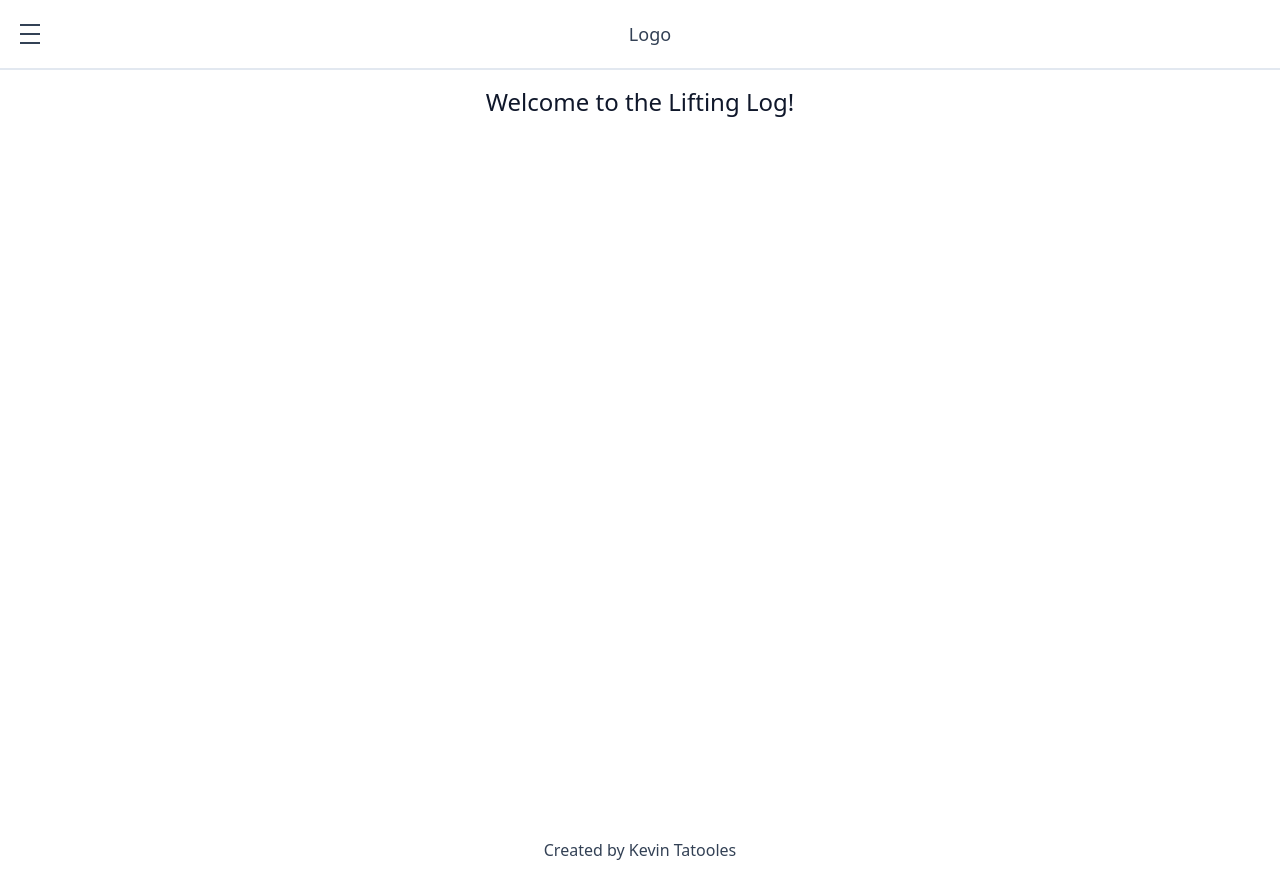
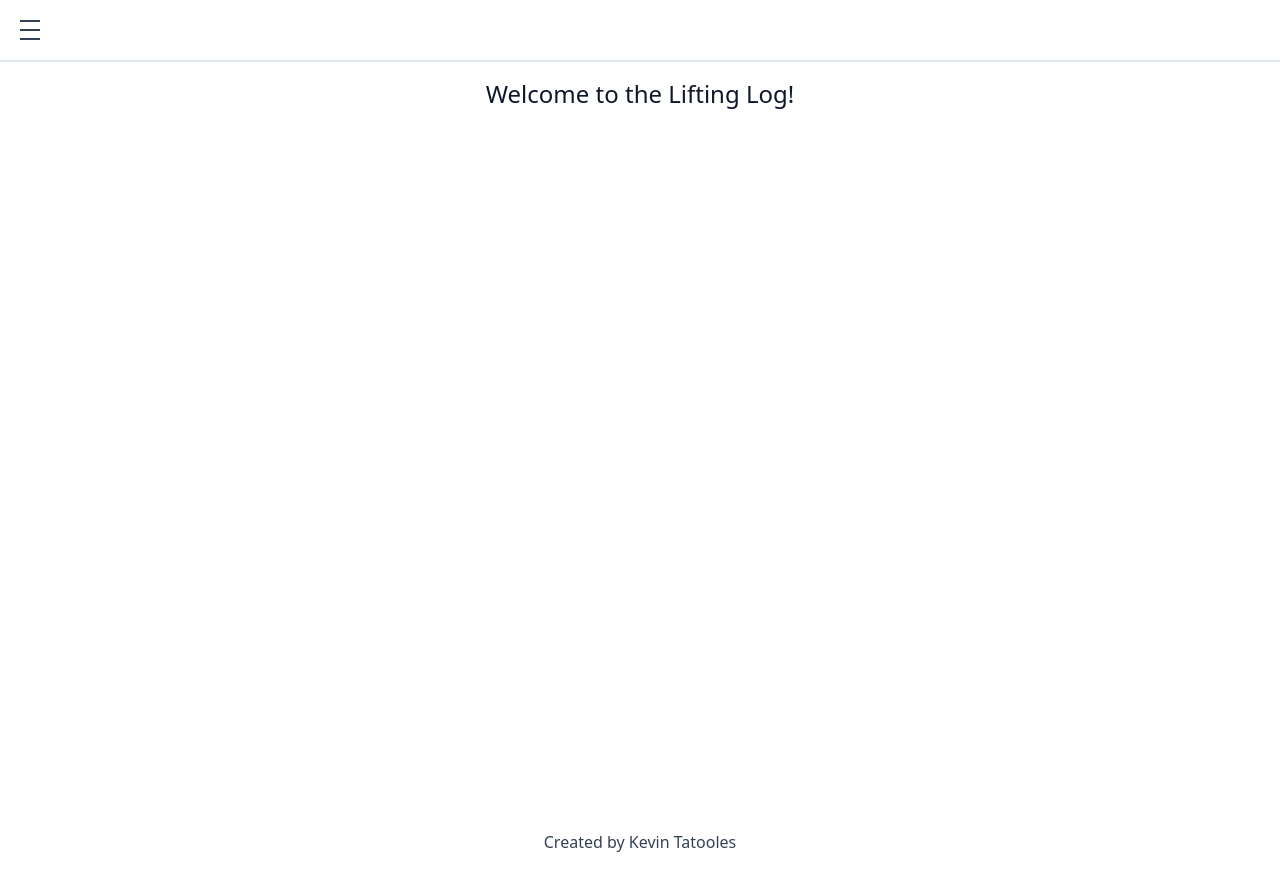
Before and after one commit to Tatooles/next-fitness-tracker, a Next.js app: page / in a window 1280 px wide. Built offline with nearby package versions, Linux system fonts and the light colour scheme.

Commit message:
Fix date display and remove logo

```diff
--- a/app/workouts/Workouts.tsx
+++ b/app/workouts/Workouts.tsx
@@ -22,12 +22,6 @@ export default function Workouts({
 
   const [modalOpen, setModalOpen] = useState(false);
   const [workoutToDelete, setWorkoutToDelete] = useState(-1);
-
-  const getDate = (date: Date | null) => {
-    if (date) {
-      return new Date(date).toLocaleDateString();
-    }
-  };
 
   const deleteWorkout = async () => {
     await fetch(`/api/workouts/${workoutToDelete}`, {
@@ -66,7 +60,9 @@ export default function Workouts({
               Delete
             </Button>
             <div onClick={() => editWorkout(workout)}>
-              <div className="p-2 text-left">{getDate(workout.date)}</div>
+              <div className="p-2 text-left">
+                {workout.date.toLocaleDateString()}
+              </div>
               <div className="divide-y-2 px-2">
                 {workout.exercises.map((exercise: Exercise) => (
                   <div className="p-2" key={exercise.id}>
--- a/components/Navbar.tsx
+++ b/components/Navbar.tsx
@@ -24,9 +24,6 @@ export default function Navbar() {
               <div className="h-[2px] w-7 bg-slate-700 "></div>
             </div>
           </div>
-          <Link href="/">
-            <div className="flex items-center p-5 text-slate-700">Logo</div>
-          </Link>
           <div className="p-5">
             <UserButton></UserButton>
           </div>
```
